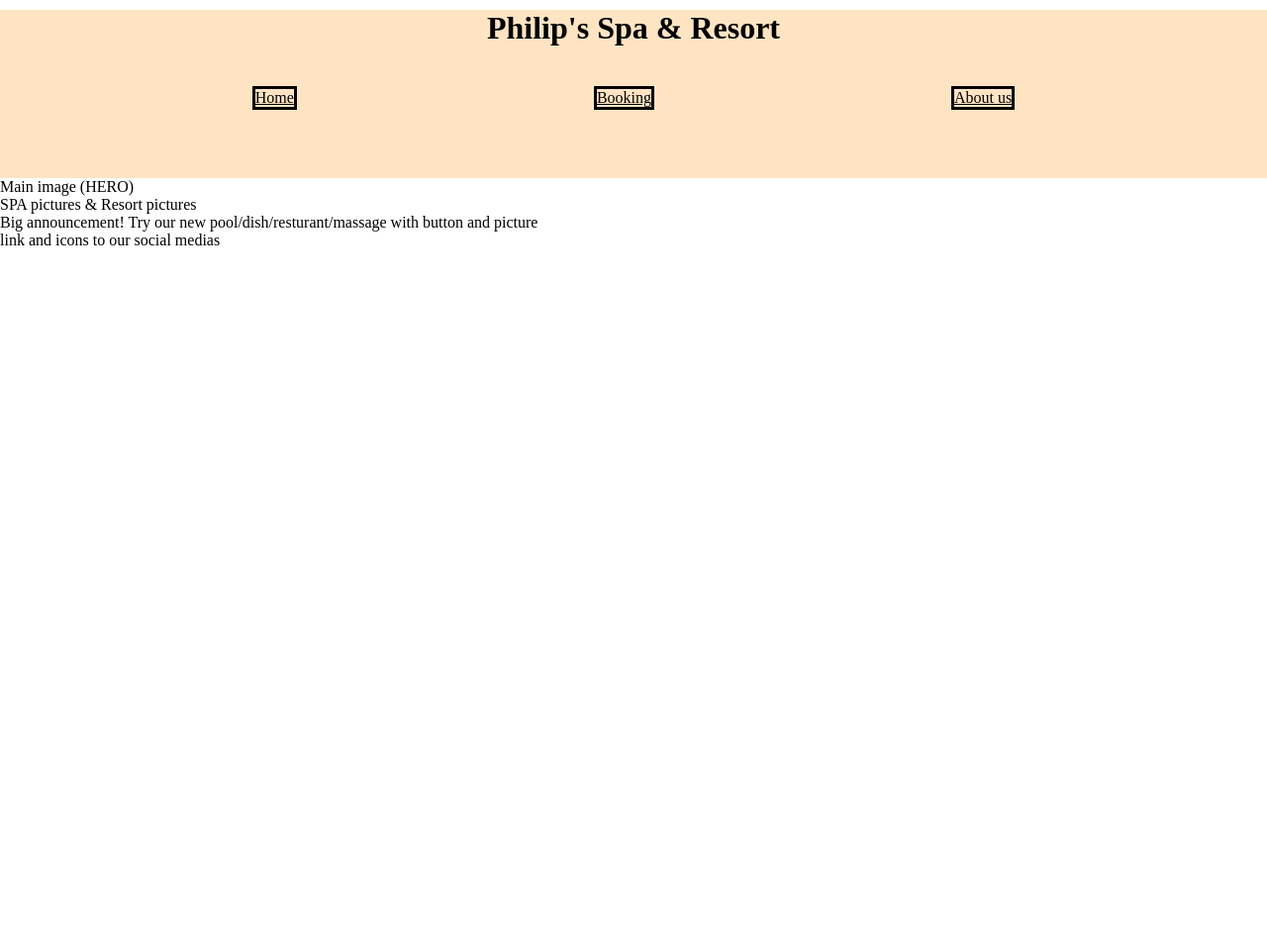
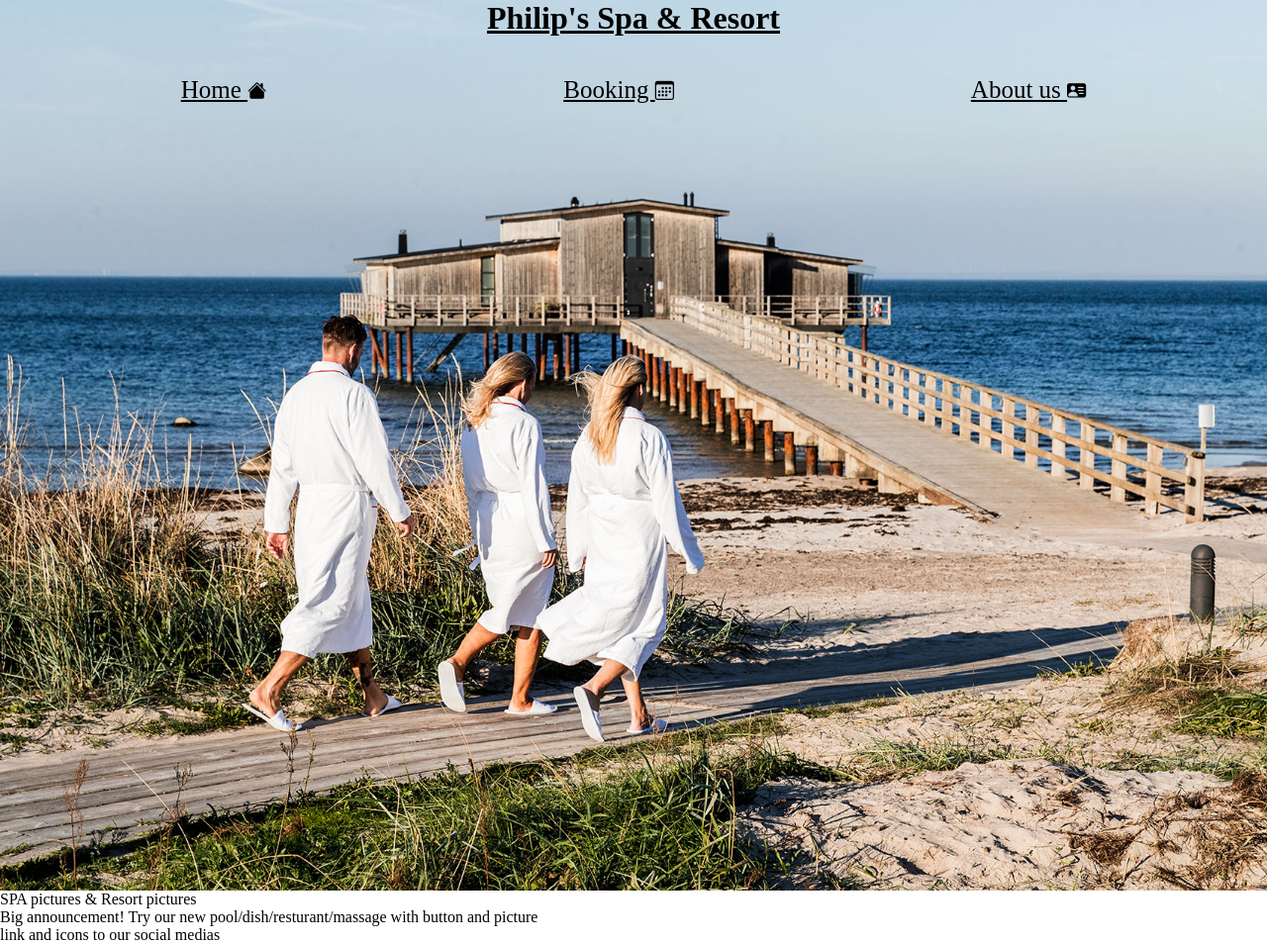
Before and after one commit to pphilippersson6/philip-spa-PP1, a plain HTML site: page index.html in a window 1280 px wide. Shown: the whole page at 99% size. Before the commit the page ends 800 px from the top, so only its background shows below. Drawn offline with nearby package versions, Linux system fonts and the light colour scheme.

Commit message:
added main image, and also icons to the heading

```diff
--- a/assets/CSS/style.css
+++ b/assets/CSS/style.css
@@ -5,16 +5,19 @@ margin:0px;
 }
 
 header {
-background-color: bisque;
 height: 170px;
+
 }
+
+
 
 .header-heading {
 display: flex;
 justify-content: center;
 align-items: center;
 text-decoration: none;
-margin-top: 10px;
+line-height: normal;
+
 
 }
 
@@ -29,7 +32,25 @@ list-style-type: none;
 }
 
 .navigation-bar > li {
-    border:solid;
+
     text-decoration: none;
+    font-size: 25px;
 
 }
+
+.navigation-bar > a {
+    border: solid;
+}
+
+.navigation-bar > li > a > i {
+font-size: 1.2rem;
+}
+
+.hero-section {
+background-image: url('../images/spa-image.jpg');
+    background-repeat: no-repeat;
+    background-size: cover;
+    height: 900px;
+    width: 100%;
+
+}
--- a/index.html
+++ b/index.html
@@ -8,32 +8,35 @@
     <meta name="description" content="Spa and Resort for everyone">
     <meta name="spa, resort, food, everyone">
     <link rel="stylesheet" href="assets/CSS/style.css">
+    <link rel="stylesheet" href="https://cdn.jsdelivr.net/npm/bootstrap-icons@1.10.3/font/bootstrap-icons.css">
+
     <title>Philip's Spa & Resort</title>
 </head>
 
 <body>
-    <header>
-        <a href="index.html" class="header-heading">
-            <h1> Philip's Spa & Resort</h1>
+    <header class="hero-section">
+        <a href="index.html">
+            <h1 class="header-heading"> Philip's Spa & Resort</h1>
         </a>
         <nav>
             <ul class="navigation-bar">
                 <li>
-                    <a href="index.html"> Home</a>
+                    <a href="index.html"> Home <i class="bi bi-house-fill"></i></i></a>
                 </li>
 
                 <li>
-                    <a href="#"> Booking</a>
+                    <a href="#"> Booking <i class="bi bi-calendar3"></i></a>
                 </li>
 
                 <li>
-                    <a href="#"> About us</a>
+                    <a href="#"> About us <i class="bi bi-person-vcard-fill"></i> </a>
                 </li>
             </ul>
         </nav>
     </header>
     <section>
-        Main image (HERO)
+      <div > </div>
+
     </section>
     <section> SPA pictures & Resort pictures </section>
     <section>Big announcement!
@@ -43,6 +46,7 @@
     <footer>
         link and icons to our social medias
     </footer>
+
 </body>
 
 </html>
```
Also changed, not shown: assets/images/90faff6a8e6bc1ec60cf702e7399e26d.jpeg (added), assets/images/spa-image.jpg (added).
